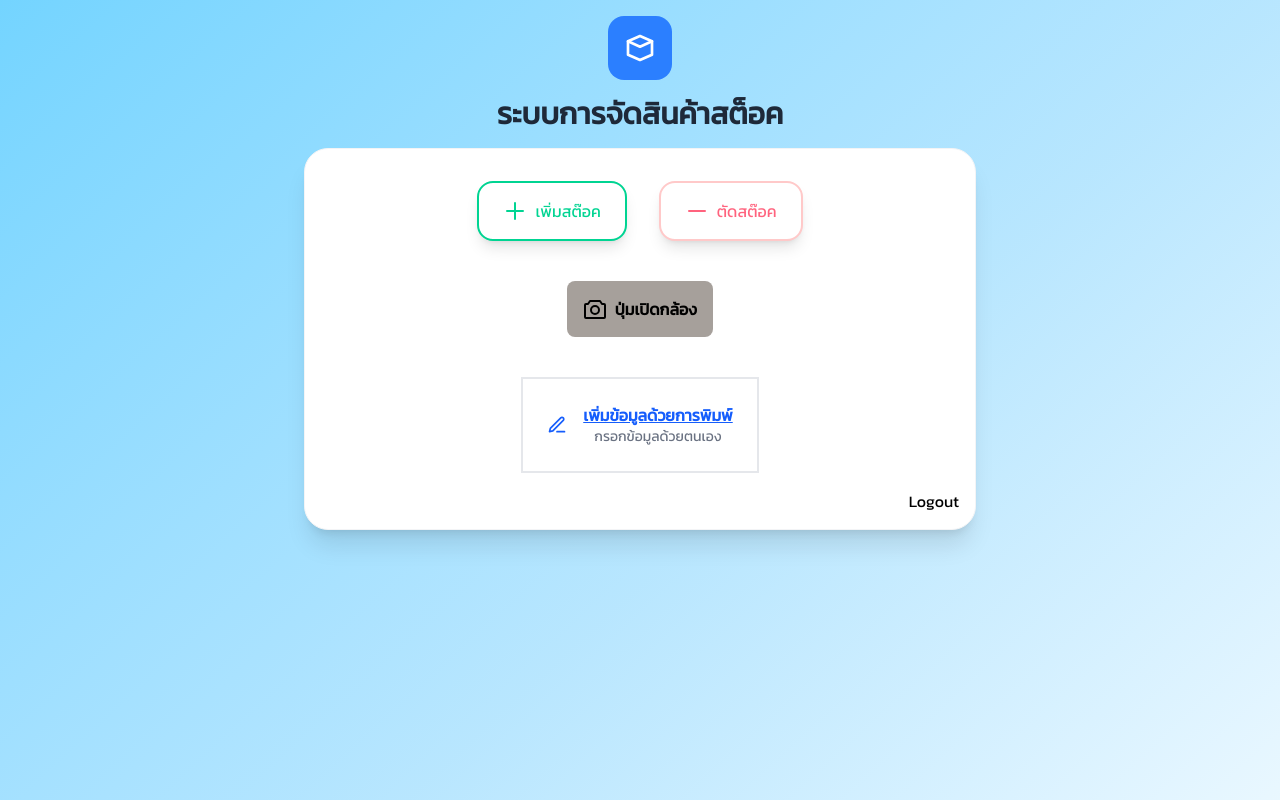
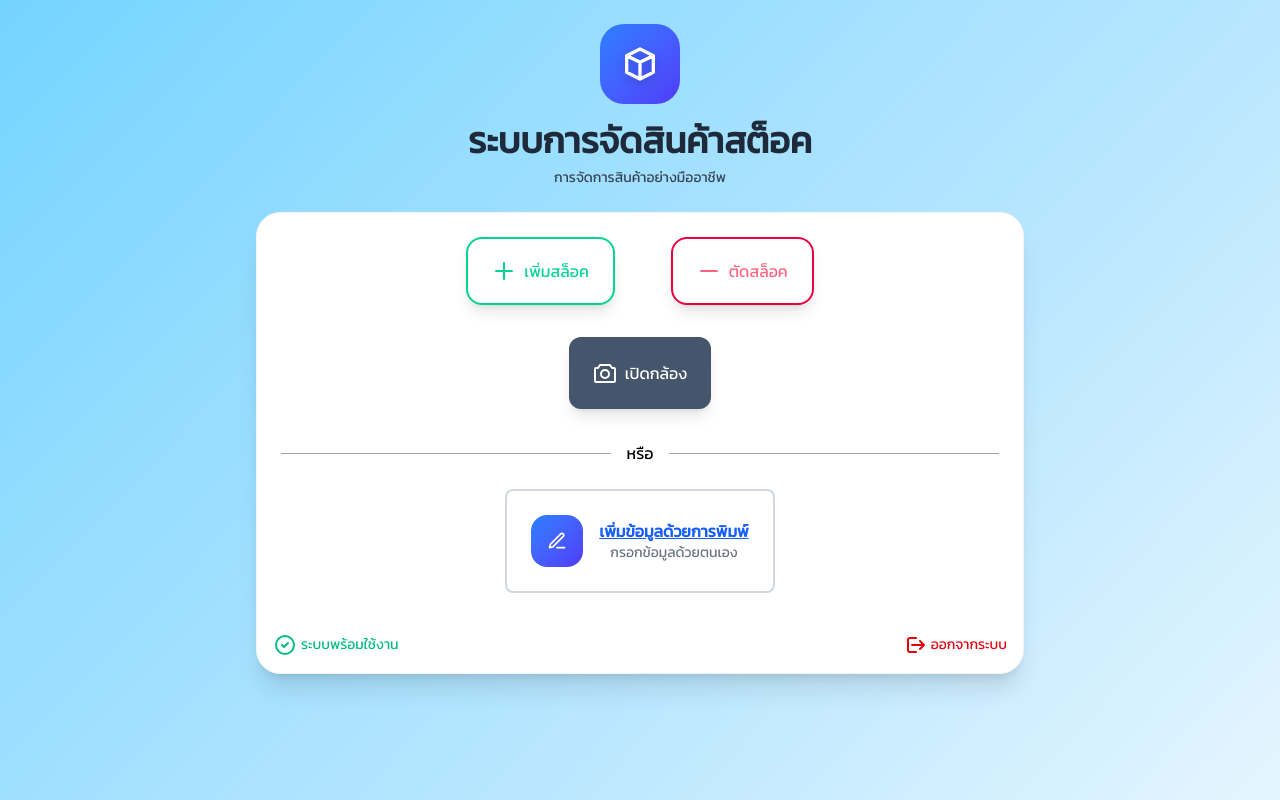
Before and after one commit to panuwit009/dtstock, a Next.js app: page /home in a window 1280 px wide. Shown: the top 800 px of the page. Built offline with nearby package versions, Linux system fonts and the light colour scheme.

Commit message:
ui scanbarcode

```diff
--- a/src/app/home/components/AddOrDecreaseStock.tsx
+++ b/src/app/home/components/AddOrDecreaseStock.tsx
@@ -11,50 +11,32 @@ export function AddOrDecreaseStock() {
         }
     }
     return (<>
-                           <div className="flex items-center justify-center pt-8 space-x-8">
+        <div className="flex items-center justify-center pt-6 px-4 gap-10 md:gap-14">
 
-                                <button
-                                    onClick={() => selectStocktype("add")}
-                                    className={`${stocktype === "add" ? "text-white bg-emerald-400 focus:scale-115" : "bg-white"}
-                                        hover:scale-110 shadow-lg text-emerald-400 px-6 py-4 rounded-2xl font-medium transition duration-300 border-2 border-emerald-400 hover:cursor-pointer flex items-center gap-2`}
-                                    >
-                                    <svg
-                                        className="w-6 h-6"
-                                        fill="none"
-                                        stroke="currentColor"
-                                        viewBox="0 0 24 24"
-                                    >
-                                        <path
-                                        strokeLinecap="round"
-                                        strokeLinejoin="round"
-                                        strokeWidth="2"
-                                        d="M12 4v16m8-8H4"
-                                        />
-                                    </svg>
-                                    เพิ่มสต๊อค
-                                </button>
+
+                                <div className="relative">
+                                    <button
+                                        onClick={() => selectStocktype("add")}
+                                        className={`${stocktype === "add" ? "text-white bg-emerald-400 scale-115" : "bg-white"}
+                                        hover:scale-110 shadow-lg text-emerald-400 px-6 py-5 rounded-2xl font-medium transition duration-300 border-2 border-emerald-400 hover:cursor-pointer flex items-center gap-2`}>
+                                            <svg className="w-6 h-6" fill="none" stroke="currentColor" viewBox="0 0 24 24">
+                                                <path strokeLinecap="round" strokeLinejoin="round" strokeWidth="2" d="M12 4v16m8-8H4" />
+                                            </svg>
+                                        เพิ่มสล็อค
+                                    </button>
+                                </div>
 
                                 <button
                                     onClick={() => selectStocktype("dec")}
-                                    className={`${stocktype === "dec" ? "text-white bg-rose-600 focus:scale-115" : "bg-white"}
-                                        hover:scale-110 shadow-lg text-rose-400 px-6 py-4 rounded-2xl font-medium transition duration-300 border-2 border-red-200 hover:cursor-pointer flex items-center gap-2`}
+                                    className={`${stocktype === "dec" ? "text-white bg-rose-600 scale-115" : "bg-white"}
+                                        hover:scale-110 shadow-lg text-rose-400 px-6 py-5 rounded-2xl font-medium transition duration-300 border-2 border-rose-600 hover:cursor-pointer flex items-center gap-2`}
                                     >
-                                    <svg
-                                        className="w-6 h-6"
-                                        fill="none"
-                                        stroke="currentColor"
-                                        viewBox="0 0 24 24"
-                                    >
-                                        <path
-                                        strokeLinecap="round"
-                                        strokeLinejoin="round"
-                                        strokeWidth="2"
-                                        d="M20 12H4"
-                                        />
+                                    <svg className="w-6 h-6" fill="none" stroke="currentColor" viewBox="0 0 24 24">
+                                        <path strokeLinecap="round" strokeLinejoin="round" strokeWidth="2" d="M20 12H4" />
                                     </svg>
-                                    ตัดสต๊อค
+                                    ตัดสล็อค
                                 </button>
 
-                            </div>
+        </div>
     </>);
 }
--- a/src/app/home/components/scanbarcode.tsx
+++ b/src/app/home/components/scanbarcode.tsx
@@ -6,105 +6,69 @@ import { openCamera } from "./openCamera";
 
 export default function Scanbarcode () {
     const [error, setError] = useState<string | null>(null);
+
     const router = useRouter();
 
-        const [stocktype, setStocktype] = useState("");
-    function selectStocktype(st: string) {
-        if(stocktype === st) {
-            setStocktype("");
-        } else {
-            setStocktype(st)
-        }
-    }
 
     return (
         <>
-                <div className="text-center p-4">
+                <div className="text-center py-6">
 
-                    <div className="w-16 h-16 bg-blue-500 rounded-2xl flex items-center justify-center mx-auto mb-4">
-                        <svg
-                        className="w-8 h-8 text-white"
-                        fill="none"
-                        stroke="currentColor"
-                        viewBox="0 0 24 24"
-                        >
-                        <path
-                            strokeLinecap="round"
-                            strokeLinejoin="round"
-                            strokeWidth="2"
-                            d="M3 7l9-4 9 4-9 4-9-4z"
-                        />
-                        <path
-                            strokeLinecap="round"
-                            strokeLinejoin="round"
-                            strokeWidth="2"
-                            d="M3 7v10l9 4 9-4V7"
-                        />
+                    <div className="w-20 h-20 bg-gradient-to-br from-blue-500 to-indigo-600 rounded-3xl flex items-center justify-center mx-auto mb-4">
+                        <svg className="w-10 h-10 text-white drop-shadow-lg" fill="none" stroke="currentColor" viewBox="0 0 24 24">
+                            <path strokeLinecap="round" strokeLinejoin="round" strokeWidth="2" d="M20 7l-8-4-8 4m16 0l-8 4m8-4v10l-8 4m0-10L4 7m8 4v10M4 7v10l8 4"/>
                         </svg>
                     </div>
 
-                    <h1 className="text-3xl font-bold text-gray-800">
-                        ระบบการจัดสินค้าสต็อค
-                    </h1>
+                    <div className="space-y-2">
+                        <div className="text-4xl font-bold text-gray-800">
+                            ระบบการจัดสินค้าสต็อค
+                        </div>
+
+                        <div className="text-sm text-gray-700">
+                            การจัดการสินค้าอย่างมืออาชีพ
+                        </div>
+                    </div>
+
                 </div>
 
-                <div className="bg-white rounded-3xl shadow-xl border border-gray-100 max-w-2xl mx-auto">
+                <div className="bg-white md:rounded-3xl shadow-xl border border-gray-100 max-w-3xl mx-auto">
 
-                        <div className="space-y-8">
+                        <div className="space-y-6">
                                 <AddOrDecreaseStock />
 
-                        <div className="text-center">
+                        <div className="flex flex-col items-center gap-2">
                             <div
-                                className="hover:cursor-pointer hover:scale-110 transition duration-300 text-black bg-stone-400 inline-flex items-center gap-2 p-4 m-2 rounded-lg font-semibold"
-                                onClick={() => openCamera({ setError })}
-                                >
-                                <svg
-                                    className="w-6 h-6 text-black"
-                                    fill="none"
-                                    stroke="currentColor"
-                                    viewBox="0 0 24 24"
-                                >
-                                    <path
-                                    strokeLinecap="round"
-                                    strokeLinejoin="round"
-                                    strokeWidth="2"
-                                    d="M3 7h2l2-3h10l2 3h2a1 1 0 0 1 1 1v12a1 1 0 0 1-1 1H3a1 1 0 0 1-1-1V8a1 1 0 0 1 1-1z"
-                                    />
-                                    <circle
-                                    cx="12"
-                                    cy="13"
-                                    r="4"
-                                    stroke="currentColor"
-                                    strokeWidth="2"
-                                    />
+                                className="flex items-center gap-2 text-white shadow-lg hover:cursor-pointer hover:scale-110 transition duration-300 bg-slate-600 p-6 m-2 rounded-xl"
+                                onClick={() => openCamera({ setError })}>
+
+                                <svg className="w-6 h-6" fill="none" stroke="currentColor" viewBox="0 0 24 24">
+                                    <path strokeLinecap="round" strokeLinejoin="round" strokeWidth="2" d="M3 7h2l2-3h10l2 3h2a1 1 0 0 1 1 1v12a1 1 0 0 1-1 1H3a1 1 0 0 1-1-1V8a1 1 0 0 1 1-1z"/>
+                                    <circle cx="12" cy="13" r="4" stroke="currentColor" strokeWidth="2" />
                                 </svg>
-                                ปุ่มเปิดกล้อง
+                                เปิดกล้อง
                             </div>
                             {error && <div className="text-red-500 hover:cursor-pointer" onClick={() => setError("")}>{error}</div>}
                         </div>
 
-                        <div className="text-center">
-                            <div className="bg-white border-2 border-gray-200 inline-block p-6 space-y-2 hover:border-sky-400">
+                        <div className="flex items-center justify-center gap-4 px-6">
+                            <hr className="flex-1 border-gray-400"></hr>
+                            <div>หรือ</div>
+                            <hr className="flex-1 border-gray-400"></hr>
+                        </div>
+
+                        <div className="flex justify-center">
+                            <div className="border-2 border-gray-300 rounded-lg p-6 space-y-2 hover:border-sky-400">
 
                                     <div className="flex items-center gap-4">
 
-                                        <div>
-                                            <svg
-                                                className="w-5 h-5 text-blue-600"
-                                                fill="none"
-                                                stroke="currentColor"
-                                                viewBox="0 0 24 24"
-                                                >
-                                                <path
-                                                    strokeLinecap="round"
-                                                    strokeLinejoin="round"
-                                                    strokeWidth="2"
-                                                    d="M12 20h9M16.5 3.5a2.121 2.121 0 0 1 3 3L7 19l-4 1 1-4 12.5-12.5z"
-                                                />
+                                        <div className="bg-gradient-to-br from-blue-500 to-indigo-600 p-4 rounded-2xl">
+                                            <svg className="w-5 h-5 text-white" fill="none" stroke="currentColor" viewBox="0 0 24 24" >
+                                                <path strokeLinecap="round" strokeLinejoin="round" strokeWidth="2" d="M12 20h9M16.5 3.5a2.121 2.121 0 0 1 3 3L7 19l-4 1 1-4 12.5-12.5z"/>
                                             </svg>
                                         </div>
 
-                                        <div>
+                                        <div className="flex flex-col items-center">
                                             <div className="underline font-bold text-blue-600 hover:cursor-pointer">
                                                 เพิ่มข้อมูลด้วยการพิมพ์
                                             </div>
@@ -113,20 +77,41 @@ export default function Scanbarcode () {
                                                 กรอกข้อมูลด้วยตนเอง
                                             </div>
                                         </div>
+
                                     </div>
                             </div>
                         </div>
 
+                    <div className="grid grid-cols-2 px-4 p-4">
+
+                        <div className="flex items-center gap-1">
+
+                            <div className="">
+                                <svg className="w-6 h-6 text-emerald-500" fill="none" stroke="currentColor" viewBox="0 0 24 24" aria-label="system-ready"> <circle cx="12" cy="12" r="9" strokeWidth="2" />
+                                    <path strokeLinecap="round" strokeLinejoin="round" strokeWidth="2" d="M9 12l2 2 4-4" />
+                                </svg>
+                            </div>
+
+                            <div className="text-sm text-emerald-500">
+                                ระบบพร้อมใช้งาน
+                            </div>
+                        </div>
+
+                        <div className="flex justify-end gap-1">
+
+                            <div className="hover:cursor-pointer flex items-center gap-1 text-red-600 text-sm rounded-lg"
+                                onClick={() => { alert("ออกจากระบบสำเร็จ"); router.push('/'); }}>
+                                <svg className="w-6 h-6 text-red-600" fill="none" stroke="currentColor" viewBox="0 0 24 24" aria-label="logout" >
+                                    <path strokeLinecap="round" strokeLinejoin="round" strokeWidth="2" d="M13 5H7a2 2 0 00-2 2v10a2 2 0 002 2h6" />
+                                    <path strokeLinecap="round" strokeLinejoin="round" strokeWidth="2" d="M17 16l4-4m0 0l-4-4m4 4H9" />
+                                </svg>
+                                ออกจากระบบ
+                            </div>
+                        </div>
                     </div>
 
-                    <div className="flex justify-end p-4">
-
-                                        <p className="hover:cursor-pointer"
-                            onClick={() => { alert("ออกจากระบบสำเร็จ"); router.push('/'); }}>Logout</p>
-                    </div>
-
-
                 </div>
+         </div>
         </>
     );
 }
--- a/src/app/home/page.tsx
+++ b/src/app/home/page.tsx
@@ -5,7 +5,7 @@ export default function Home () {
     return (
         <>
         <Scanbarcode />
-        <video id="video" style={{ width: "100%" }}></video>
+        <video className="" id="video" style={{ width: "100%" }}></video>
         {/* <Items /> */}
         </>
     );
```
